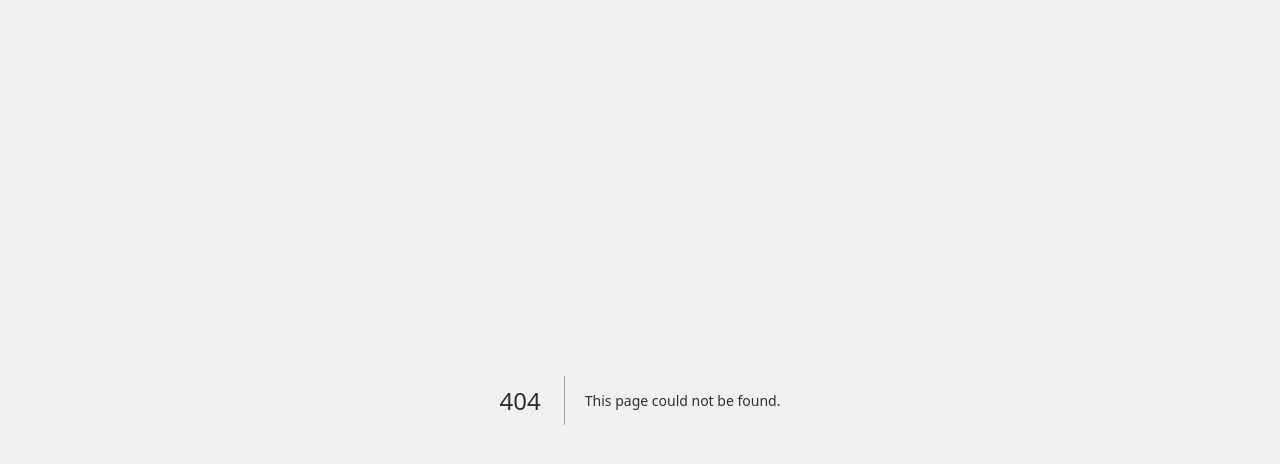
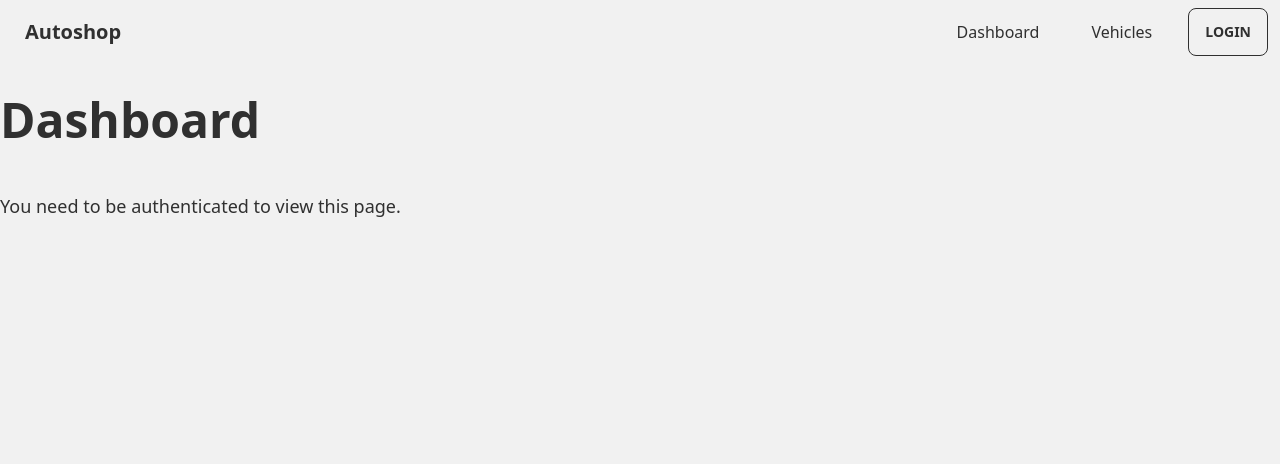
Before and after one commit to leanjunio/autoshop, a Next.js app: page /dashboard in a window 1280 px wide. Before the commit this address had no page. Shown: the top 464 px of the page. Built offline with nearby package versions, Linux system fonts and the light colour scheme; no server answers.

Commit message:
create base dashboard page

```diff
--- a/src/components/navbar.tsx
+++ b/src/components/navbar.tsx
@@ -12,6 +12,9 @@ export default function Navbar() {
       <div className="flex-none">
         <ul className="menu menu-horizontal px-1 space-x-5">
           <li>
+            <Link href="/dashboard">Dashboard</Link>
+          </li>
+          <li>
             <Link href="/vehicles">Vehicles</Link>
           </li>
           <li>
--- /dev/null
+++ b/src/pages/dashboard/index.tsx
@@ -0,0 +1,38 @@
+import Layout from "@/components/layout";
+import { useSession } from "next-auth/react";
+import Head from "next/head";
+
+export default function Dashboard() {
+  const { data: session } = useSession();
+
+  if (!session) {
+    return (
+      <>
+        <Head>
+          <title>Dashboard</title>
+        </Head>
+        <Layout>
+          <div>
+            <div className="mb-12">
+              <p className="text-5xl font-bold">Dashboard</p>
+            </div>
+            <p className="text-lg">
+              You need to be authenticated to view this page.
+            </p>
+          </div>
+        </Layout>
+      </>
+    );
+  }
+
+  return (
+    <div>
+      <Head>
+        <title>Welcome!</title>
+      </Head>
+      <Layout>
+        <h1>This is the Dashboard page</h1>
+      </Layout>
+    </div>
+  );
+}
```
